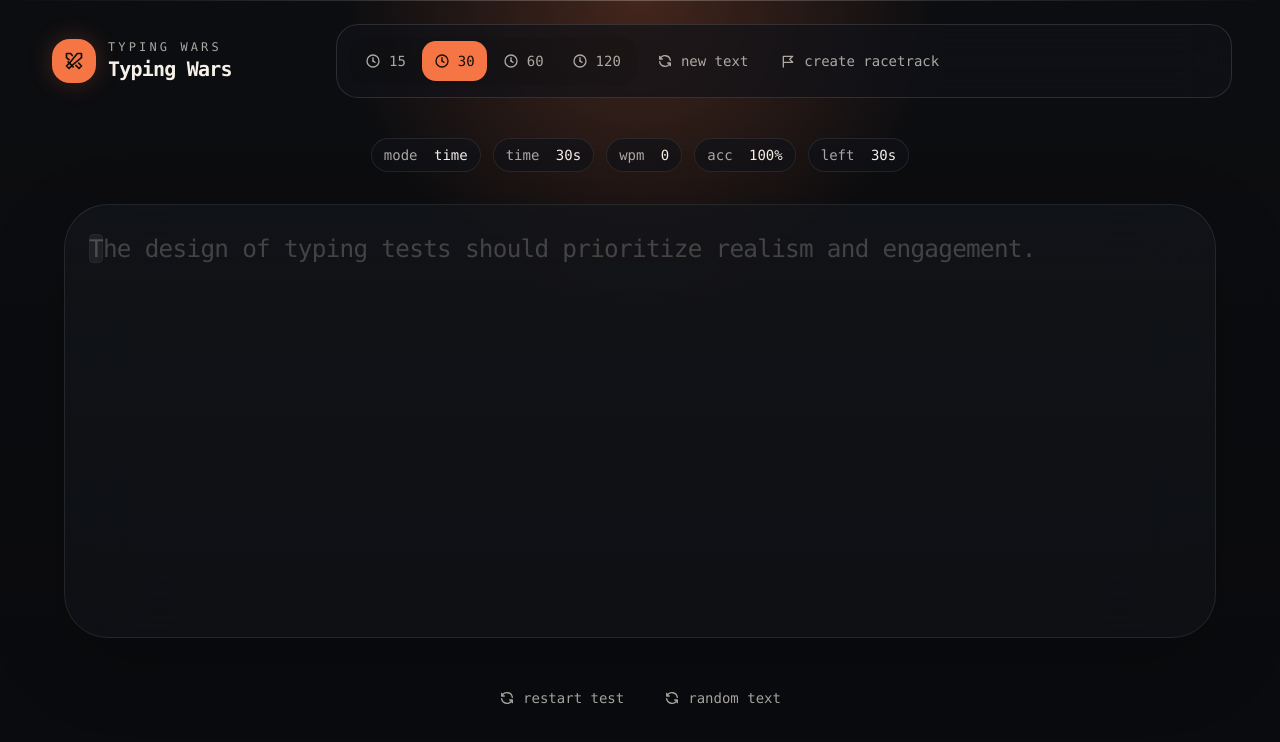
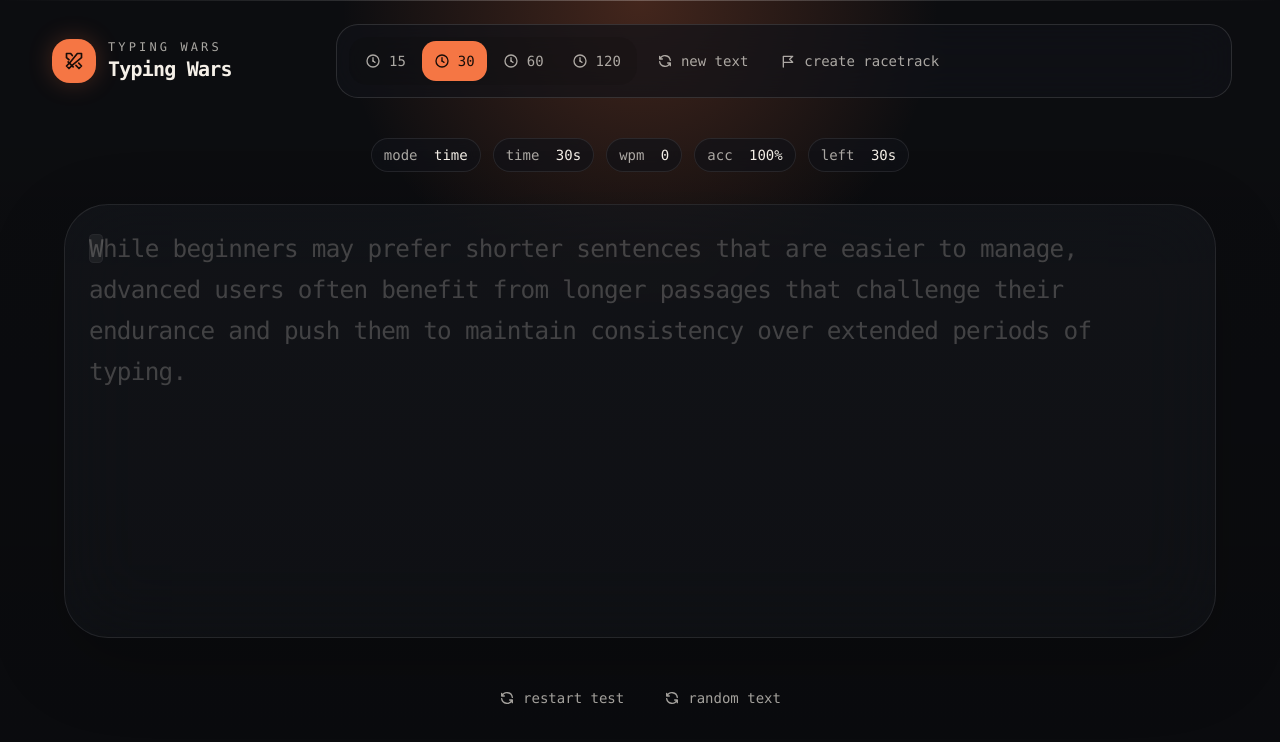
Before and after one commit to gurshaan17/typing-war, a Next.js app: page / in a window 1280 px wide. Shown: the top 742 px of the page. Built offline with nearby package versions, Linux system fonts and the light colour scheme.

Commit message:
Fix landing text layout issues

```diff
--- a/components/landing-page.tsx
+++ b/components/landing-page.tsx
@@ -39,7 +39,7 @@ function getRandomSnippetIndex(currentIndex?: number) {
 }
 
 export function LandingPage() {
-  const [snippetIndex, setSnippetIndex] = useState(() => getRandomSnippetIndex());
+  const [snippetIndex, setSnippetIndex] = useState(17);
   const [typedText, setTypedText] = useState("");
   const [duration, setDuration] = useState<(typeof TEST_TIMES)[number]>(30);
   const [secondsLeft, setSecondsLeft] = useState(30);
```
